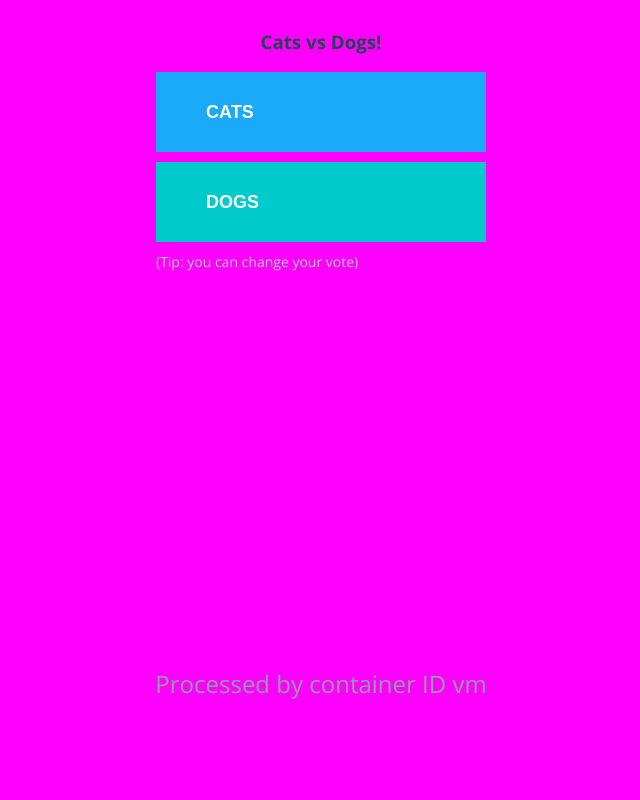
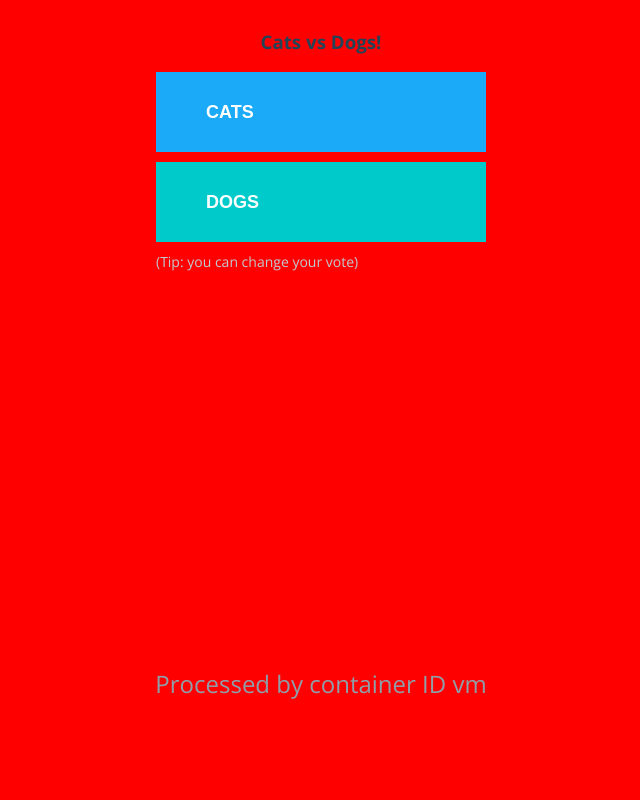
Before and after one commit to dockersamples/example-voting-app, a Flask app: page / in a window 1280 px wide. Shown: the whole page, without its empty margins (319-959 px from the left). Run offline with Flask 2, Linux system fonts and the light colour scheme; some libraries are stand-ins or nearby versions.

Commit message:
change background

```diff
--- a/vote/static/stylesheets/style.css
+++ b/vote/static/stylesheets/style.css
@@ -6,7 +6,7 @@
 html,body{
   margin: 0;
   padding: 0;
-  background-color: magenta;
+  background-color: red;
   height: 100vh;
   font-family: 'Open Sans';
 }
```
